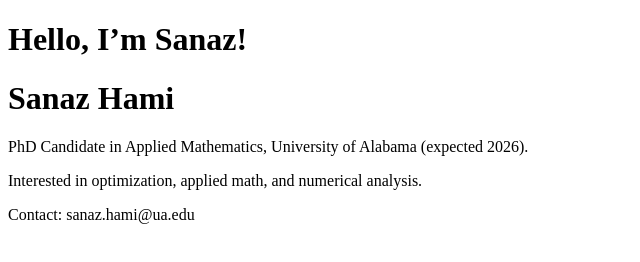
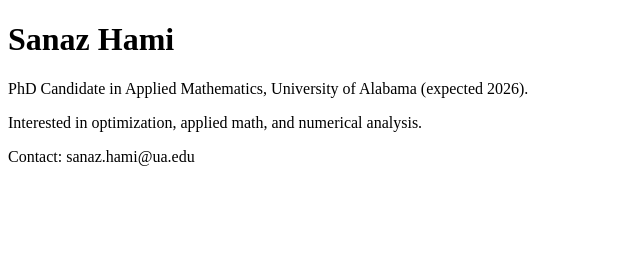
Before and after one commit to ramingk/ramingk.github.io, a plain HTML site: page index.html in a window 1280 px wide. Shown: the whole page, without its empty margins (0-640 px from the left). Drawn offline with Linux system fonts and the light colour scheme.

Commit message:
Update index.html

```diff
--- a/index.html
+++ b/index.html
@@ -5,7 +5,6 @@
     <title>Sanaz Hami</title>
   </head>
   <body>
-    <h1>Hello, I’m Sanaz!</h1>
     <p><h1>Sanaz Hami</h1>
 <p>PhD Candidate in Applied Mathematics, University of Alabama (expected 2026).</p>
 <p>Interested in optimization, applied math, and numerical analysis.</p>
```
